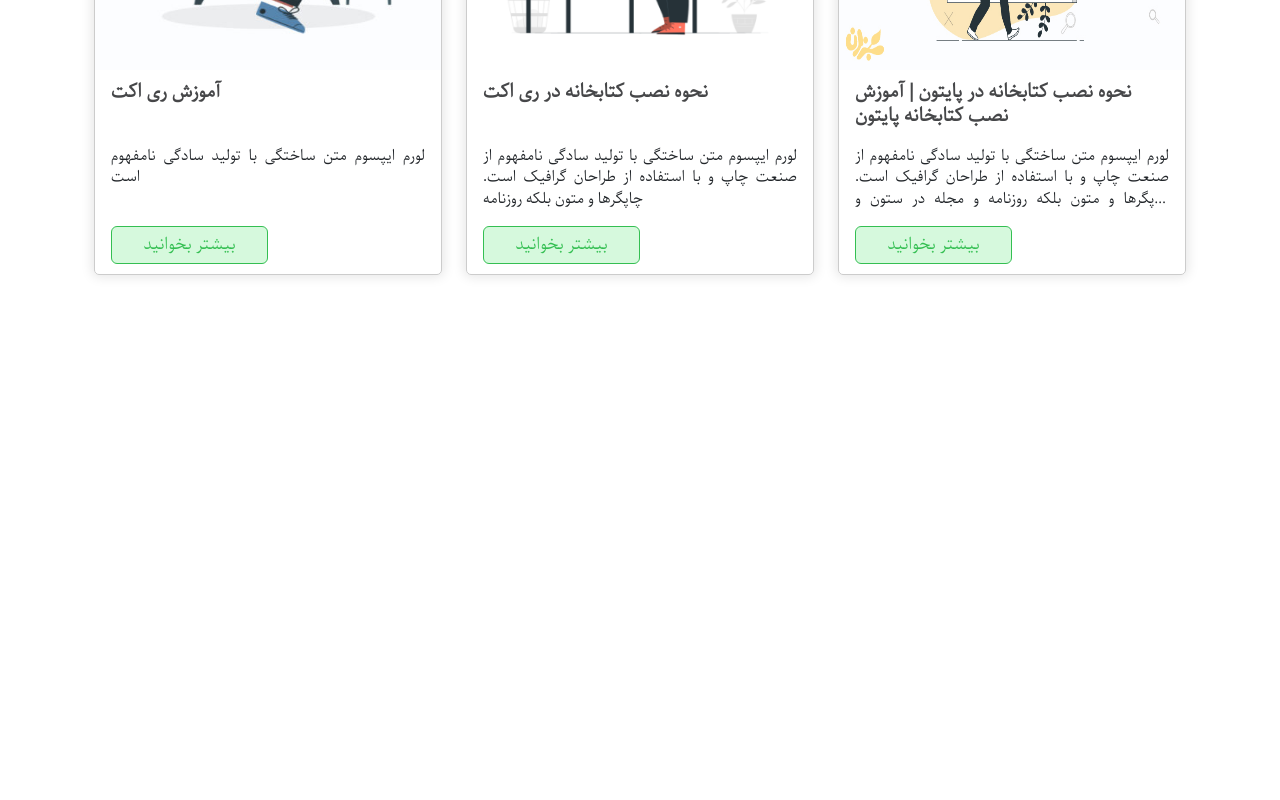
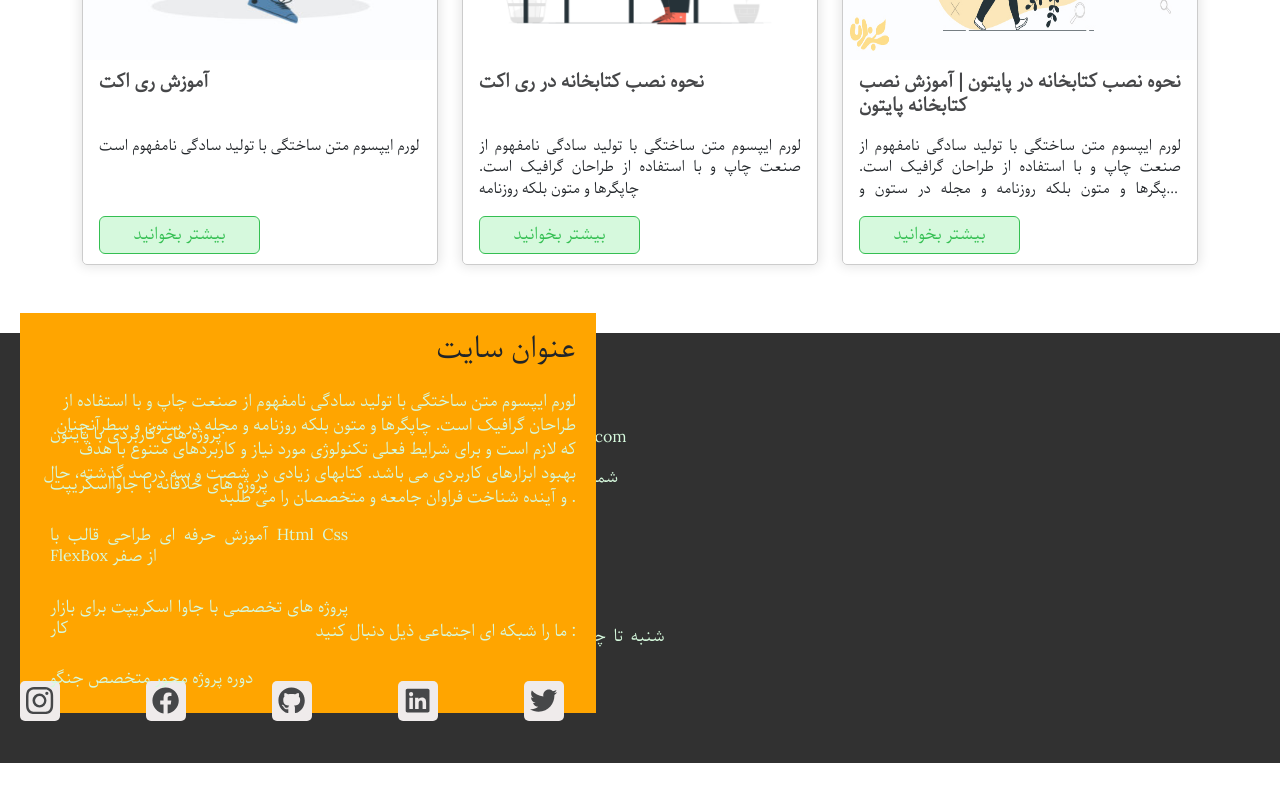
Before and after one commit to soheil-tehi/E-commerce, a React (Create React App) app: page / in a window 1280 px wide. Shown: the part 1939-2739 px from the top of the page. Before the commit the page ends 2282 px from the top, so only its background shows below. Built offline with nearby package versions, Linux system fonts and the light colour scheme; the HTML template or start-up script is replaced by a standard one.

Commit message:
FEATURE: Add Footer

```diff
--- a/src/App.css
+++ b/src/App.css
@@ -73,6 +73,11 @@
   overflow: hidden;
 }
 
+.iconGray {
+  background-color: #efebeb !important;
+  color: #464749 !important;
+}
+
 .multiline-ellipsis {
   overflow: hidden;
   display: -webkit-box;
--- a/src/App.tsx
+++ b/src/App.tsx
@@ -3,6 +3,7 @@ import { useRoutes } from 'react-router-dom';
 import routes from './Routes';
 import Navbar from './Components/Navabar/Navbar';
 import './App.css';
+import Footer from './Components/Footer/Footer';
 
 
 function App() {
@@ -13,6 +14,7 @@ function App() {
     <div className="App">
       <Navbar />
       {router}
+      <Footer />
     </div>
   );
 }
--- a/src/Components/CourseBox/CourseBox.css
+++ b/src/Components/CourseBox/CourseBox.css
@@ -1,13 +1,8 @@
-.course-Wrapper {}
-
 .course {
-    margin: 150px auto;
-    /* border: 1px solid black; */
     border: 1px solid #ccc;
     border-radius: 5px;
     transition: 0.4s;
-    margin: 10px;
-
+    margin: 10px 0;
 }
 
 .course:hover {
@@ -32,19 +27,11 @@
     justify-content: space-between;
 }
 
-.course-teacher {}
-
-.course-rating {}
-
 .course-student-price {
     display: flex;
     justify-content: space-between;
     border-bottom: 2px dashed black;
 }
-
-.course-student {}
-
-.course-price {}
 
 .course-footer {
     display: flex;
@@ -60,7 +47,4 @@
     font-weight: bold;
     color: green;
     margin: 0 5px;
-
-
-
 }
--- a/src/Components/CoursesHeader/CoursesHeader.tsx
+++ b/src/Components/CoursesHeader/CoursesHeader.tsx
@@ -10,7 +10,6 @@ interface CoursesHeaderProps {
 function CoursesHeader({ title, desc, linkTitle }: CoursesHeaderProps) {
     return (
         <div className="courses">
-            <div className="container">
                 <div className="courses-header">
                     <div className="courses-header-right">
                         <span className="courses-header-title">{title}</span>
@@ -26,7 +25,6 @@ function CoursesHeader({ title, desc, linkTitle }: CoursesHeaderProps) {
                         </div>
                     }
                 </div>
-            </div>
         </div>
     )
 
--- /dev/null
+++ b/src/Components/Footer/Footer.tsx
@@ -0,0 +1,76 @@
+import React, { memo } from 'react';
+import './footer.css';
+import IconButton from '../IconButton/IconButton';
+import { FaFacebook, FaGithub, FaLinkedin, FaTwitter } from 'react-icons/fa';
+import { BsInstagram } from 'react-icons/bs';
+
+const Footer = memo(function Footer() {
+
+    return (
+        <footer>
+            <div className="footer">
+
+                <div className='footer-desc'>
+                    <h3> عنوان سایت </h3>
+                    <p className='d-none d-md-block mt-4'> لورم ایپسوم متن ساختگی با تولید سادگی نامفهوم از صنعت چاپ و با استفاده از طراحان گرافیک است. چاپگرها و متون بلکه روزنامه و مجله در ستون و سطرآنچنان که لازم است و برای شرایط فعلی تکنولوژی مورد نیاز و کاربردهای متنوع با هدف بهبود ابزارهای کاربردی می باشد. کتابهای زیادی در شصت و سه درصد گذشته، حال و آینده شناخت فراوان جامعه و متخصصان را می طلبد .</p>
+                    <p> ما را شبکه ای اجتماعی ذیل دنبال کنید : </p>
+                    <ul className='flexBasic'>
+                        <li>
+                            <IconButton className='iconGray mt-2'>
+                                <BsInstagram />
+                            </IconButton>
+                        </li>
+                        <li>
+                            <IconButton className='iconGray mt-2'>
+                                <FaFacebook />
+                            </IconButton>
+                        </li>
+                        <li>
+                            <IconButton className='iconGray mt-2'>
+                                <FaGithub />
+                            </IconButton>
+                        </li>
+                        <li>
+                            <IconButton className='iconGray mt-2'>
+                                <FaLinkedin />
+                            </IconButton>
+                        </li>
+                        <li>
+                            <IconButton className='iconGray mt-2'>
+                                <FaTwitter />
+                            </IconButton>
+                        </li>
+                    </ul>
+                </div>
+                <div className='footer-right flexBasic align-items-baseline'>
+
+                    <div className='RandomTitles w-100'>
+                        <h4> مطالب تصادفی: </h4>
+                        <ul>
+                            <li><a className='hvr-underline-from-right' href="#"> پروژه های کاربردی با پایتون </a></li>
+                            <li><a className='hvr-underline-from-right' href="#"> پروژه های خلاقانه با جاوااسکریپت </a></li>
+                            <li><a className='hvr-underline-from-right' href="#"> آموزش حرفه ای طراحی قالب با Html Css FlexBox از صفر </a></li>
+                            <li><a className='hvr-underline-from-right' href="#"> پروژه های تخصصی با جاوا اسکریپت برای بازار کار </a></li>
+                            <li><a className='hvr-underline-from-right' href="#"> دوره پروژه محور متخصص جنگو </a></li>
+                        </ul>
+                    </div>
+                    <div className='footer-contactUs d-flex align-items-center justify-align-content-between'>
+                        <div className='w-100 h-100'>
+                            <h4> ارتباط ما: </h4>
+                            <div className='mt-4'>
+                                <p> ایمیل : sabzlearn@gmail.com </p>
+                                <p> شماره تماس : 09334008385 </p>
+                            </div>
+                        </div>
+                        <div className='footer-time-work w-100 h-100'>
+                            <h4> ساعات کاری: </h4>
+                            <p className='text-justify mt-5'> شنبه تا چهارشنبه 8 صبح تا 18 عصر پنج شنبه‌ها ساعت 8 صبح تا 12 ظهر </p>
+                        </div>
+                    </div>
+                </div>
+            </div>
+        </footer>
+    );
+})
+
+export default Footer;
--- /dev/null
+++ b/src/Components/Footer/footer.css
@@ -0,0 +1,231 @@
+.footer {
+    position: relative;
+    width: 100%;
+    padding: 20px;
+    background: rgb(49, 49, 49);
+}
+
+.footer p {
+    font-size: 1em;
+    color: var(--BtnHoverColor)
+}
+
+.footer-desc {
+    position: absolute;
+    width: 45%;
+    padding: 20px;
+    background: var(--SeccondColor);
+    height: 360px;
+    left: 20px;
+    top: -20px;
+    text-align: right;
+}
+
+.footer-desc p {
+    margin-bottom: 0;
+    overflow: hidden;
+    height: 180px;
+}
+
+.footer-desc ul {
+    list-style: none;
+    width: 100%;
+    position: absolute;
+    right: 0;
+    top: 90%;
+}
+
+.footer-desc ul li a {
+    text-decoration: none;
+}
+
+.footer-right {
+    width: 50%;
+}
+
+.footer-contactUs {
+    height: 390px;
+    flex-direction: column;
+}
+
+.RandomTitles,
+.footer-contactUs {
+    padding: 20px 0;
+}
+
+.RandomTitles h4,
+.footer-contactUs h4 {
+    color: var(--SeccondColor);
+    font-weight: bold;
+}
+
+.RandomTitles ul {
+    display: flex;
+    align-items: center;
+    justify-self: center;
+    flex-direction: column;
+    list-style: none;
+    line-height: 1.3em;
+    text-align: right;
+    width: 100%;
+}
+
+.RandomTitles ul li {
+    width: 100%;
+}
+
+.RandomTitles ul li a {
+    text-decoration: none;
+    padding: 15px 30px;
+    color: var(--BtnHoverColor);
+    width: 100%;
+    display: block;
+    text-align: justify;
+}
+
+.hvr-underline-from-right {
+    display: inline-block;
+    vertical-align: middle;
+    -webkit-transform: perspective(1px) translateZ(0);
+    transform: perspective(1px) translateZ(0);
+    box-shadow: 0 0 1px rgba(0, 0, 0, 0);
+    position: relative;
+    overflow: hidden;
+}
+
+.hvr-underline-from-right:before {
+    content: "";
+    position: absolute;
+    z-index: -1;
+    left: 100%;
+    right: 0;
+    bottom: 0;
+    background: var(--SeccondColor);
+    height: 4px;
+    -webkit-transition-property: left;
+    transition-property: left;
+    -webkit-transition-duration: 0.7s;
+    transition-duration: 0.7s;
+    -webkit-transition-timing-function: ease-out;
+    transition-timing-function: ease-out;
+}
+
+.hvr-underline-from-right:hover:before,
+.hvr-underline-from-right:focus:before,
+.hvr-underline-from-right:active:before {
+    left: 0;
+}
+
+.footer-contactUs {}
+
+
+.footer-time-work p {
+    text-align: justify;
+}
+
+/* Media query */
+@media screen and (min-width: 1367px) {
+
+    .footer-desc p:first-of-type {
+        height: 180px;
+
+    }
+}
+
+@media screen and (max-width: 1366px) {
+
+    .footer-desc {
+        width: 45%;
+        height: 400px;
+
+    }
+
+    .footer-desc p:first-of-type {
+        height: 230px;
+    }
+
+    .footer-desc ul {
+        top: 90%;
+    }
+
+    .footer-right {
+        width: 52%;
+    }
+
+    .RandomTitles ul {
+        padding: 0;
+        width: 100%;
+    }
+
+    .footer-contactUs {
+        width: 80%;
+    }
+}
+
+@media screen and (max-width: 1024px) {
+
+    .footer-desc {
+        width: 45%;
+        height: 400px;
+
+    }
+
+    .footer-desc p:first-of-type {
+        height: 230px;
+    }
+
+    .footer-desc ul {
+        top: 90%;
+    }
+
+    .footer-right {
+        width: 52%;
+    }
+
+    .RandomTitles ul {
+        padding: 0;
+        width: 100%;
+    }
+
+    .footer-contactUs {
+        width: 80%;
+    }
+
+}
+
+@media screen and (max-width: 768px) {
+
+    .footer-desc {
+        position: static;
+        width: 100%;
+        height: 160px;
+        margin: 0;
+    }
+
+    .footer-desc ul {
+        position: static;
+        padding: 0;
+    }
+
+    .footer-desc p {
+        margin-top: 0;
+        margin-bottom: 10px;
+        height: auto;
+    }
+
+    .footer-right {
+        width: 100%;
+    }
+
+    .footer-time-work p {
+        text-align: center;
+    }
+
+    .footer-contactUs {
+        width: 100%;
+    }
+
+    .RandomTitles {
+        display: none;
+    }
+}
--- a/src/Components/Main/ArticleBox/ArticleBox.tsx
+++ b/src/Components/Main/ArticleBox/ArticleBox.tsx
@@ -48,7 +48,7 @@ const ArticleBox = memo(function ArticleBox() {
                 linkTitle={"تمامی مقالات"}
             />
             <section className='py-5'>
-                <div className="container flexBasic">
+                <div className="flexBasic">
                     <Row>
                         {
                             articaleBoxItems.map((item: ArticaleBoxItemType) => (
--- a/src/Components/Main/Banner/Banner.tsx
+++ b/src/Components/Main/Banner/Banner.tsx
@@ -43,7 +43,7 @@ const Banner = memo(function Banner() {
                         <BiSearchAlt2 />
                     </IconButton>
                 </div>
-                <Row className=' mt-5 banner-goal justify-content-center'>
+                <Row className='d-none d-md-flex  mt-5 banner-goal justify-content-center'>
                     {
                         bannerGoalsData.map((bannerGoalData: BannerGoalsDataType) => (
                             <BannerItem key={bannerGoalData.id} {...bannerGoalData} />
--- a/src/Components/Main/GoalBox/GoalBox.css
+++ b/src/Components/Main/GoalBox/GoalBox.css
@@ -4,7 +4,7 @@
     border: 1px solid #ccc;
     border-radius: 5px;
     padding: 10px;
-    margin: 10px;
+    margin-bottom: 10px;
     height: 125px;
     box-shadow: 0px 0px 12px 2px rgba(0, 0, 0, 0.1);
 }
--- a/src/index.css
+++ b/src/index.css
@@ -1,6 +1,6 @@
 :root {
   --mainColor: #172D13;
-  --SeccondColor: #D76F30;
+  --SeccondColor: orange;
   --BtnColor: #34bf52;
   --BtnHoverColor: #d6f9dd;
   --transitionDuration: 0.7s;
```
Also changed, not shown: src/Components/Navabar/Navbar.tsx (+3 -4 lines).
